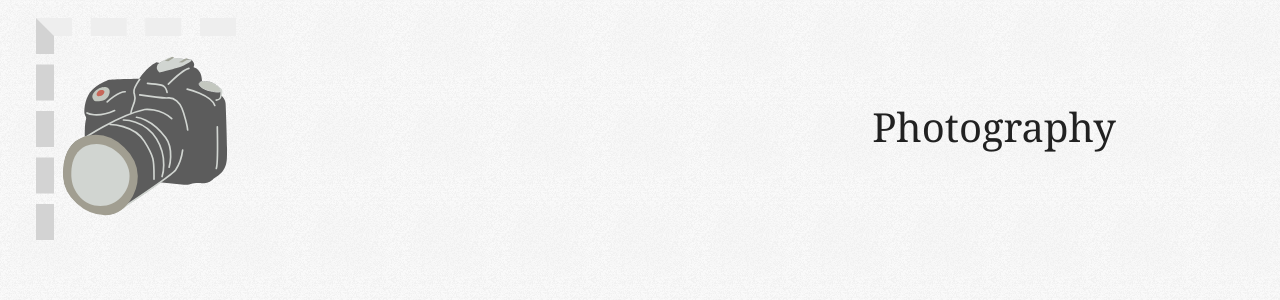
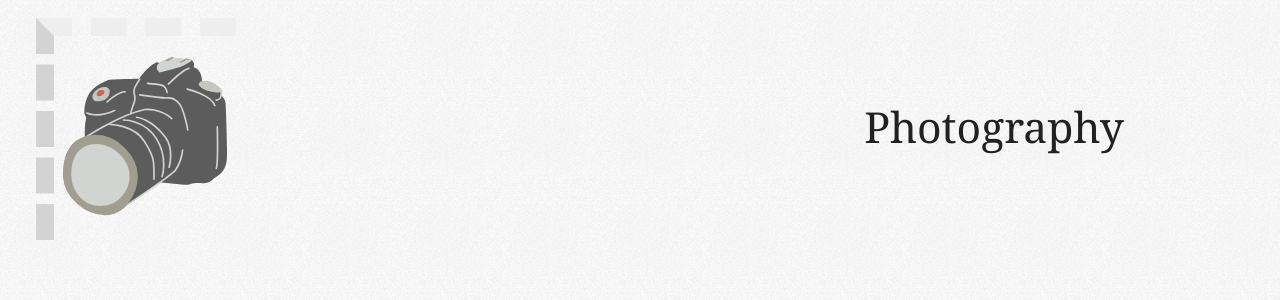
Before and after one commit to tmccarten/birley, a PHP site: page /birley-archive/photography/index.php in a window 1280 px wide. Shown: the part 207-507 px from the top of the page. Run offline with PHP 8.4, Linux system fonts and the light colour scheme.

Commit message:
add header sizes and remove from custom classes

```diff
--- a/assets/css/global/_global.scss
+++ b/assets/css/global/_global.scss
@@ -71,6 +71,14 @@ body {
 	padding: 0 1em;
 }
 
+@media screen and (min-width: 425px) {
+
+  .site-wrapper {
+    padding: 0 2em;
+}
+
+}
+
 /* -- Links -- */
 
 a {
@@ -95,12 +103,36 @@ body {
   font-size: 1rem;
 }
 
-@media screen and (min-width: 425px) {
-
-  .site-wrapper {
-    padding: 0 2em;
+h1, h2, h3, h4, h5 {
+  font-weight: 400;
 }
 
+h1 {
+  font-size: 3.157em;
+}
+
+h2 {
+  font-size: 2.369em;
+}
+
+h3 {
+  font-size: 1.777em;
+}
+
+h4 {
+  font-size: 1.333em;
+}
+
+h5 {
+  font-size: 1em;
+  font-weight: bold;
+}
+
+@media screen and (min-width: 720px) {
+
+  body {
+    font-size: 1.0625rem;
+  }
 }
 
 @media screen and (min-width: $desktopnav) {
@@ -112,5 +144,5 @@ body {
   .site-wrapper {
     padding: 2em;
     margin-bottom: 0;
+  }
 }
-}
--- a/assets/css/site/_banner.scss
+++ b/assets/css/site/_banner.scss
@@ -36,23 +36,13 @@
 }
 
 .banner__title {
-  font-size: calc(1em + 2vw);
   font-weight: normal;
   text-align: center;
-  line-height: 1em;
+  line-height: 1.1em;
   margin-top: 0;
   max-width: 100%;
   font-family: $seriftitle;
-  font-weight: 300;
   color: #212121;
-}
-
-@media screen and (min-width: 580px) {
-
-  .banner__title {
-    font-size: calc(2em + 2vw);
-  }
-
 }
 
 @media screen and (min-width: $desktopnav) {
@@ -91,7 +81,6 @@
   }
 
   .banner__title {
-    font-size: 2.5rem;
     margin: 0;
   }
 
--- a/assets/css/site/_content-text.scss
+++ b/assets/css/site/_content-text.scss
@@ -23,8 +23,6 @@
 }
 
 .content-text__title {
-  font-size: 1.45em;
-  font-weight: 400;
   line-height: 1.1;
 }
 
@@ -168,8 +166,6 @@
   .content-text__title {
     margin: 1em 0;
     padding-right: 1em;
-    font-size: 2em;
-    line-height: 1.1;
   }
 
   .content-text__title--plain {
--- a/assets/css/style.css
+++ b/assets/css/style.css
@@ -85,6 +85,12 @@ body {
 	padding: 0 1em;
 }
 
+@media screen and (min-width: 425px) {
+	.site-wrapper {
+		padding: 0 2em;
+	}
+}
+
 /* -- Links -- */
 a {
 	color: black;
@@ -107,9 +113,34 @@ body {
 	font-size: 1rem;
 }
 
-@media screen and (min-width: 425px) {
-	.site-wrapper {
-		padding: 0 2em;
+h1, h2, h3, h4, h5 {
+	font-weight: 400;
+}
+
+h1 {
+	font-size: 3.157em;
+}
+
+h2 {
+	font-size: 2.369em;
+}
+
+h3 {
+	font-size: 1.777em;
+}
+
+h4 {
+	font-size: 1.333em;
+}
+
+h5 {
+	font-size: 1em;
+	font-weight: bold;
+}
+
+@media screen and (min-width: 720px) {
+	body {
+		font-size: 1.0625rem;
 	}
 }
 
@@ -1386,21 +1417,13 @@ body {
 }
 
 .banner__title {
-	font-size: calc(1em + 2vw);
 	font-weight: normal;
 	text-align: center;
-	line-height: 1em;
+	line-height: 1.1em;
 	margin-top: 0;
 	max-width: 100%;
 	font-family: "Droid Serif", Georgia, Times, serif;
-	font-weight: 300;
 	color: #212121;
-}
-
-@media screen and (min-width: 580px) {
-	.banner__title {
-		font-size: calc(2em + 2vw);
-	}
 }
 
 @media screen and (min-width: 1132px) {
@@ -1438,7 +1461,6 @@ body {
 		width: 500px;
 	}
 	.banner__title {
-		font-size: 2.5rem;
 		margin: 0;
 	}
 }
@@ -1533,8 +1555,6 @@ body {
 }
 
 .content-text__title {
-	font-size: 1.45em;
-	font-weight: 400;
 	line-height: 1.1;
 }
 
@@ -1672,8 +1692,6 @@ body {
 	.content-text__title {
 		margin: 1em 0;
 		padding-right: 1em;
-		font-size: 2em;
-		line-height: 1.1;
 	}
 	.content-text__title--plain {
 		font-size: 1.5em;
```
Also changed, not shown: 1 other file.
